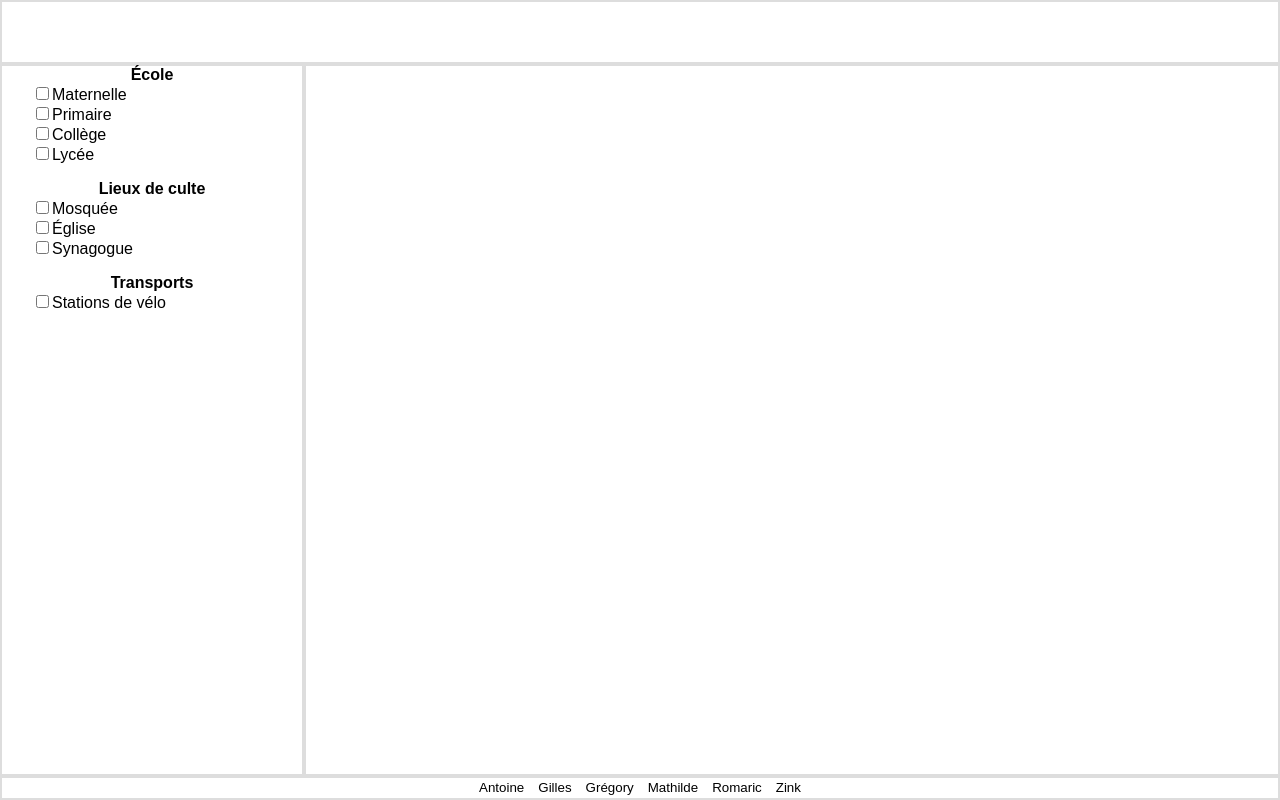
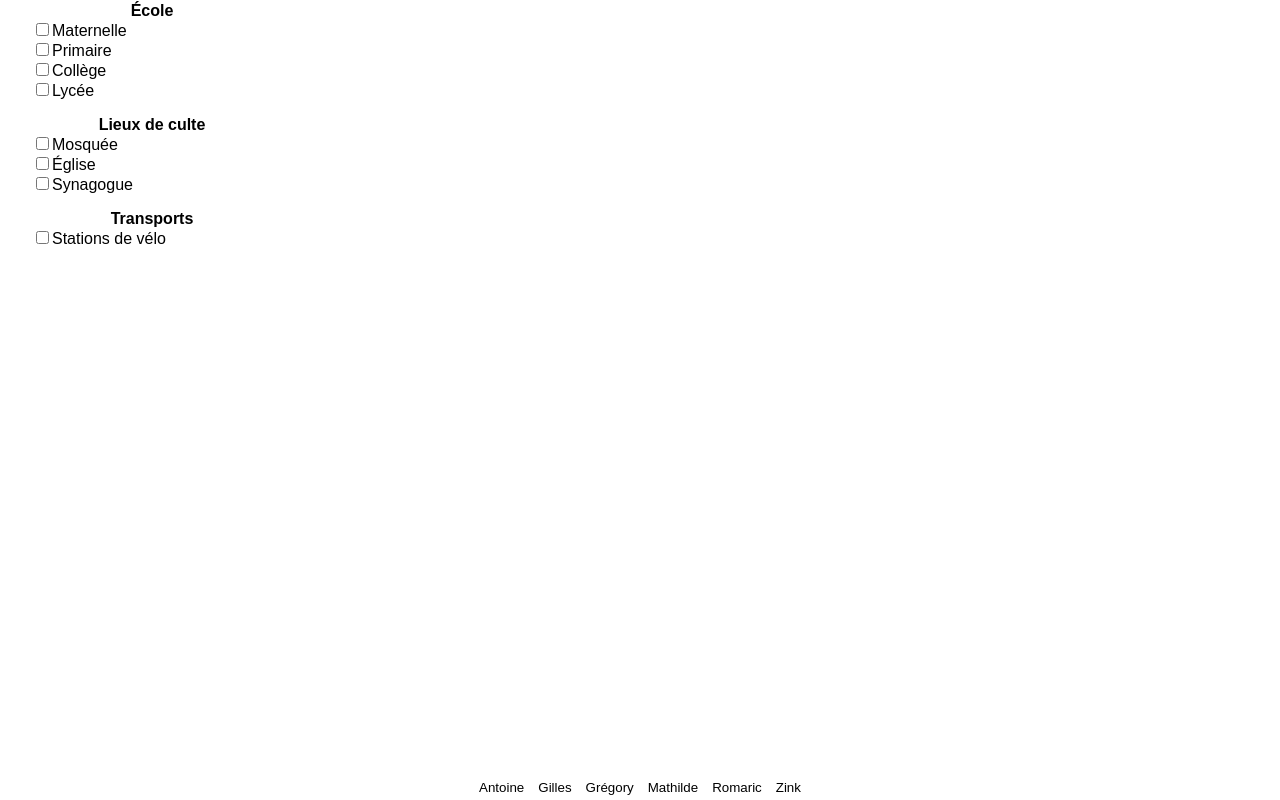
Before and after one commit to gbassiere/proto-hackdatapaca, a plain HTML site: page web/index.html in a window 1280 px wide. Drawn offline with Linux system fonts and the light colour scheme; a script that the page names is missing.

Commit message:
Update layout

```diff
--- a/web/style.css
+++ b/web/style.css
@@ -1,8 +1,8 @@
-body {margin: 0; padding: 0; background-color: #ddd;}
+body {margin: 0; padding: 0;}
 
 /* Layout */
-#header {position: absolute; top: 2px; right: 2px; left: 2px; height: 60px; background-color: #fff;}
-#sidebar {position: absolute; top: 66px; bottom: 26px; left: 2px; width: 300px; background-color: #fff;}
+#header {position: absolute; top: 2px; right: 2px; left: 306px; height: 60px; background-color: #fff;}
+#sidebar {position: absolute; top: 2px; bottom: 26px; left: 2px; width: 300px; background-color: #fff;}
 #map {position: absolute; top: 66px; right: 2px; left: 306px; bottom: 26px; background-color: #fff;}
 #footer {position: absolute; bottom: 2px; right: 2px; left: 2px; height: 20px; background-color: #fff;}
 
```
